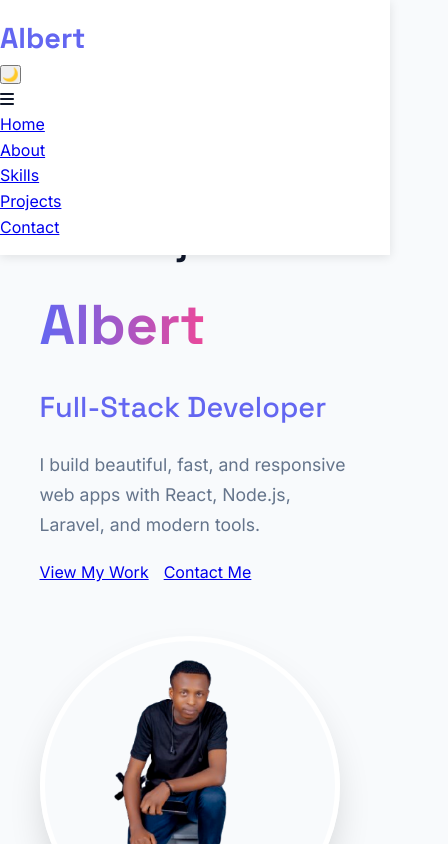
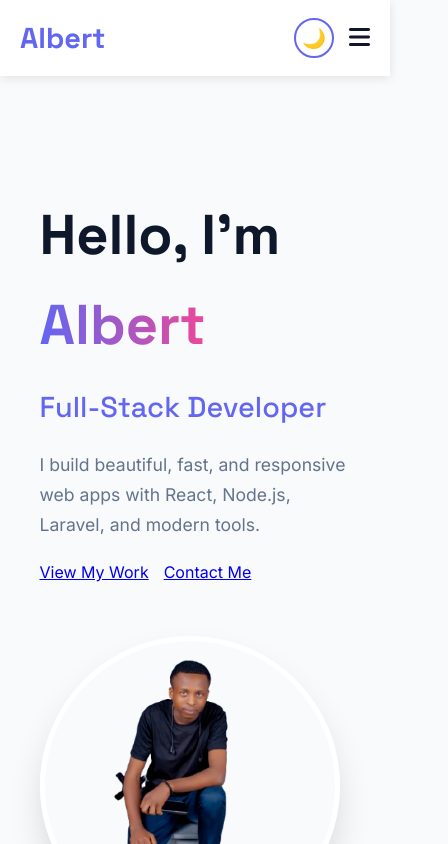
Before and after one commit to AlbertSIlenco/Hirm, a React (Create React App) app: page / in a window 390 px wide. Shown: the top 844 px of the page, 448 px wide, since content can reach past the window. Built offline with nearby package versions, Linux system fonts and the light colour scheme.

Commit message:
Update App.css

```diff
--- a/src/App.css
+++ b/src/App.css
@@ -16,17 +16,19 @@
 }
 
 body.dark-mode {
-  --card-bg: #334155;
+  --card-bg: #1e293b;
   --light: #0f172a;
   --dark: #f8fafc;
   --gray: #e2e8f0;
+  --primary: #818cf8;
+  --secondary: #f0abfc;
 }
 
 * {
   margin: 0;
   padding: 0;
   box-sizing: border-box;
-  transition: background-color 0.4s ease, color 0.4s ease;
+  transition: background-color 0.4s ease, color 0.4s ease, box-shadow 0.3s ease;
 }
 
 body {
@@ -57,7 +59,132 @@ section {
   padding: 100px 0;
 }
 
-/* Hero Section */
+/* ===== Navbar ===== */
+.navbar {
+  position: fixed;
+  top: 0;
+  width: 100%;
+  background: white;
+  z-index: 1000;
+  box-shadow: 0 2px 10px rgba(0,0,0,0.1);
+  padding: 15px 0;
+}
+
+body.dark-mode .navbar {
+  background: #1e293b;
+  box-shadow: 0 2px 10px rgba(0,0,0,0.3);
+}
+
+.nav-container {
+  max-width: 1200px;
+  margin: 0 auto;
+  display: flex;
+  justify-content: space-between;
+  align-items: center;
+  padding: 0 20px;
+}
+
+.nav-logo h2 {
+  color: var(--primary);
+  font-size: 1.8rem;
+  margin: 0;
+  font-weight: 700;
+}
+
+body.dark-mode .nav-logo h2 {
+  color: white;
+}
+
+.nav-right {
+  display: flex;
+  align-items: center;
+  gap: 15px;
+}
+
+.dark-mode-toggle {
+  background: none;
+  border: 2px solid var(--primary);
+  border-radius: 50%;
+  width: 40px;
+  height: 40px;
+  font-size: 1.2rem;
+  color: var(--primary);
+  cursor: pointer;
+  transition: all 0.3s ease;
+}
+
+body.dark-mode .dark-mode-toggle {
+  color: #818cf8;
+  border-color: #818cf8;
+}
+
+.nav-toggle {
+  font-size: 1.5rem;
+  color: var(--dark);
+  cursor: pointer;
+  display: none;
+}
+
+body.dark-mode .nav-toggle {
+  color: white;
+}
+
+.nav-menu {
+  display: flex;
+  list-style: none;
+  gap: 30px;
+}
+
+.nav-link {
+  color: var(--dark);
+  text-decoration: none;
+  font-weight: 500;
+  transition: color 0.3s ease;
+}
+
+.nav-link:hover {
+  color: var(--primary);
+}
+
+body.dark-mode .nav-link {
+  color: #e2e8f0;
+}
+
+body.dark-mode .nav-link:hover {
+  color: #818cf8;
+}
+
+/* Mobile Responsive */
+@media (max-width: 768px) {
+  .nav-toggle {
+    display: block;
+  }
+
+  .nav-menu {
+    position: fixed;
+    top: 60px;
+    right: -100%;
+    width: 70%;
+    height: 100vh;
+    background: white;
+    flex-direction: column;
+    align-items: center;
+    justify-content: center;
+    transition: right 0.3s ease;
+    box-shadow: -5px 0 15px rgba(0,0,0,0.1);
+    z-index: 999;
+  }
+
+  body.dark-mode .nav-menu {
+    background: #1e293b;
+  }
+
+  .nav-active {
+    right: 0;
+  }
+}
+
+/* ===== Hero Section ===== */
 .hero-content {
   display: flex;
   justify-content: space-between;
@@ -66,19 +193,11 @@ section {
   flex-wrap: wrap;
 }
 
-.hero-text {
-  flex: 1;
-  max-width: 600px;
-}
-
 .hero-text h1 {
   font-size: 3.5rem;
   color: var(--dark);
   margin: 10px 0;
   font-weight: 800;
-  /* Remove any background or backdrop */
-  background: transparent;
-  backdrop-filter: none;
 }
 
 body.dark-mode .hero-text h1 {
@@ -91,13 +210,10 @@ body.dark-mode .hero-text h1 {
   -webkit-text-fill-color: transparent;
   background-clip: text;
   color: transparent;
-  font-weight: 800;
 }
 
 body.dark-mode .text-gradient {
   background: linear-gradient(90deg, #818cf8, #f0abfc);
-  -webkit-background-clip: text;
-  -webkit-text-fill-color: transparent;
 }
 
 .hero-text .subtitle {
@@ -138,16 +254,12 @@ body.dark-mode .hero-text .hero-description {
   object-fit: cover;
 }
 
-/* Other components (About, Skills, etc.) */
+/* ===== Components ===== */
 .about-content {
   display: flex;
   gap: 50px;
   align-items: center;
   flex-wrap: wrap;
-}
-
-.about-text {
-  flex: 1;
 }
 
 .about-paragraph {
@@ -158,20 +270,6 @@ body.dark-mode .hero-text .hero-description {
 
 body.dark-mode .about-paragraph {
   color: #e2e8f0;
-}
-
-.about-img {
-  width: 100%;
-  border-radius: var(--radius);
-  box-shadow: var(--shadow-lg);
-}
-
-.skills-grid {
-  display: flex;
-  flex-wrap: wrap;
-  justify-content: center;
-  gap: 15px;
-  margin-top: 40px;
 }
 
 .skill-tag {
@@ -186,7 +284,7 @@ body.dark-mode .about-paragraph {
 }
 
 body.dark-mode .skill-tag {
-  background: #475569 !important;
+  background: #334155;
   color: #e2e8f0;
 }
 
@@ -196,27 +294,26 @@ body.dark-mode .skill-tag {
   transform: translateY(-3px);
 }
 
-/* Navbar */
-.navbar {
-  position: fixed;
-  top: 0;
-  width: 100%;
-  background: white;
-  z-index: 1000;
-  box-shadow: 0 2px 10px rgba(0,0,0,0.1);
-  padding: 15px 0;
+.project-card {
+  background: var(--card-bg);
+  padding: 30px;
+  border-radius: var(--radius);
+  box-shadow: var(--shadow);
+  text-align: center;
+  transition: var(--transition);
 }
 
-body.dark-mode .navbar {
-  background: #1e293b;
+body.dark-mode .project-card {
+  box-shadow: 0 10px 25px -10px rgba(0,0,0,0.4);
 }
 
-.nav-logo h2 {
-  color: #6366f1;
-  font-size: 1.8rem;
-  margin: 0;
+.footer {
+  background: var(--dark);
+  color: white;
+  text-align: center;
+  padding: 40px 0;
 }
 
-body.dark-mode .nav-logo h2 {
-  color: white;
+body.dark-mode .footer {
+  background: #0f172a;
 }
```
